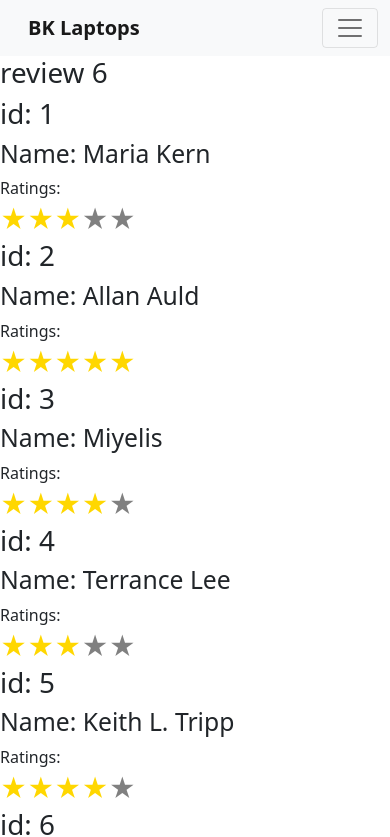
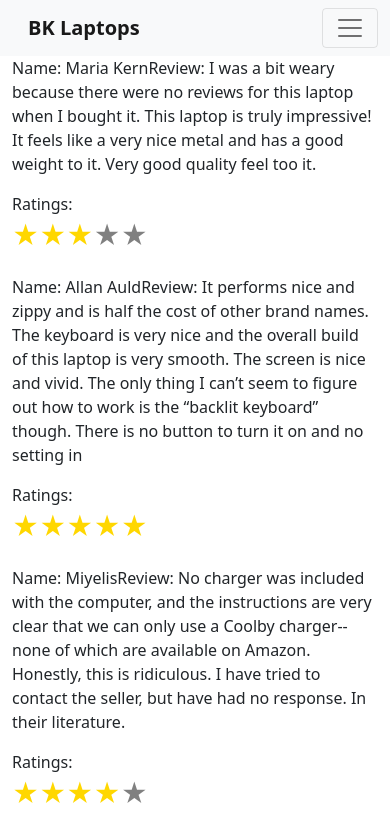
Before and after one commit to khadiza21/product-analysis-as-9, a React (Create React App) app: page /reviews in a window 390 px wide. Shown: the top 837 px of the page. Built offline with nearby package versions, Linux system fonts and the light colour scheme.

Commit message:
review set

```diff
--- a/src/App.js
+++ b/src/App.js
@@ -9,13 +9,12 @@ import Reviews from "./components/Reviews/Reviews";
 import Dashboard from "./components/Dashboard/Dashboard";
 import Blogs from "./components/Blogs/Blogs";
 import About from "./components/About/About";
-
+import Contact from "./components/Contact/Contact";
 
 function App() {
   return (
     <div>
       <NavBarr></NavBarr>
-
 
       <Routes>
         <Route path="/" element={<Home></Home>}></Route>
@@ -24,6 +23,7 @@ function App() {
         <Route path="/dashboard" element={<Dashboard></Dashboard>}></Route>
         <Route path="/blogs" element={<Blogs></Blogs>}></Route>
         <Route path="/about" element={<About></About>}></Route>
+        <Route path="/contact" element={<Contact></Contact>}></Route>
         <Route path="*" element={<Notfound></Notfound>}></Route>
       </Routes>
     </div>
--- a/src/components/Contact/Contact.js
+++ b/src/components/Contact/Contact.js
@@ -3,6 +3,7 @@ import React from 'react';
 const Contact = () => {
     return (
         <div>
+            <h1>contact</h1>
             {/* https://tm-shopify031-computers.myshopify.com/pages/contact-us */}
         </div>
     );
--- a/src/components/Main/Main.css
+++ b/src/components/Main/Main.css
@@ -2,3 +2,19 @@
     background-color: #f15735;
     color: #ffffff;
 }
+.reviews-container {
+    display: grid;
+    grid-template-columns: repeat(3, 1fr);
+    gap: 20px;
+  }
+
+  @media screen and (max-width: 1100px) {
+    .reviews-container {
+      grid-template-columns: repeat(2, 1fr);
+    }
+  }
+  @media screen and (max-width: 700px) {
+    .reviews-container {
+      grid-template-columns: repeat(1, 1fr);
+    }
+  }
--- a/src/components/Main/Main.js
+++ b/src/components/Main/Main.js
@@ -5,17 +5,22 @@ import Review from "../Review/Review";
 import "./Main.css";
 
 const Main = () => {
-  const [reviews, setReviews] = useProducts();
+  const [reviews] = useProducts();
   return (
-    <div className="my-5">
-      <h1>Customer Review (3)</h1>
+    <div className="my-5 container">
+      <h1 className="text-center">Customer Review (3)</h1>
+
+      <div className=" reviews-container">
         {reviews.slice(0, 3).map((review) => (
           <Review key={review.id} review={review}></Review>
         ))}
+      </div>
 
+      <div className="text-center text-light">
         <CustomLink className="btn my-3 fw-bold" variant="btn" to="/reviews">
           SEE ALL REVIEWS
         </CustomLink>
+      </div>
     </div>
   );
 };
--- a/src/components/NavBarr/NavBarr.js
+++ b/src/components/NavBarr/NavBarr.js
@@ -21,6 +21,7 @@ const NavBar = () => {
             <CustomLink to="/dashboard">Dashboard</CustomLink>
             <CustomLink to="/blogs">Blogs</CustomLink>
             <CustomLink to="/about">About</CustomLink>
+            <CustomLink to="/contact">Contact</CustomLink>
           </Nav>
         </Navbar.Collapse>
       </Container>
--- a/src/components/Review/Review.js
+++ b/src/components/Review/Review.js
@@ -2,17 +2,15 @@ import React from "react";
 import ReactStars from "react-rating-stars-component";
 
 const Review = (props) => {
-  const { id, name, rating } = props.review;
-
+  const { name, rating, review } = props.review;
+  // , img
   return (
     <div>
-      {/* "id":
-        "name":
-        "": review
-        "img":
-        // "": */}
-      <h1>id: {id}</h1>
-      <h2>Name: {name}</h2>
+      <p>
+        Name: {name}
+        Review: {review}
+      </p>
+
       <span>
         Ratings:
         <ReactStars count={5} value={rating} size={26} activeColor="#ffd700" />
--- a/src/components/Reviews/Reviews.css
+++ b/src/components/Reviews/Reviews.css
@@ -0,0 +1,16 @@
+.reviews-container {
+  display: grid;
+  grid-template-columns: repeat(3, 1fr);
+  gap: 20px;
+}
+
+@media screen and (max-width: 1100px) {
+  .reviews-container {
+    grid-template-columns: repeat(2, 1fr);
+  }
+}
+@media screen and (max-width: 700px) {
+  .reviews-container {
+    grid-template-columns: repeat(1, 1fr);
+  }
+}
--- a/src/components/Reviews/Reviews.js
+++ b/src/components/Reviews/Reviews.js
@@ -4,13 +4,10 @@ import Review from "../Review/Review";
 import "./Reviews.css";
 
 const Reviews = () => {
-  const [reviews, setReviews] = useProducts();
+  const [reviews] = useProducts();
 
   return (
-    <div>
-      <h1>review {reviews.length}</h1>
-
-
+    <div className=" container reviews-container">
       {reviews.map((review) => (
         <Review key={review.id} review={review}></Review>
       ))}
--- a/src/hooks/useProducts.js
+++ b/src/hooks/useProducts.js
@@ -1,14 +1,14 @@
 import { useEffect, useState } from "react";
 
 const useProducts = () => {
-  const [products, setProducts] = useState([]);
+  const [reviews, setReviews] = useState([]);
 
   useEffect(() => {
     fetch("reviews.json")
       .then((res) => res.json())
-      .then((data) => setProducts(data));
+      .then((data) => setReviews(data));
   }, []);
-  return [products, setProducts];
+  return [reviews, setReviews];
 };
 // setProducts(data)
 export default useProducts;
```
Also changed, not shown: src/hooks/useCart.js (deleted, +0 -15 lines). Lines whose indentation alone changed are shown as unchanged.
